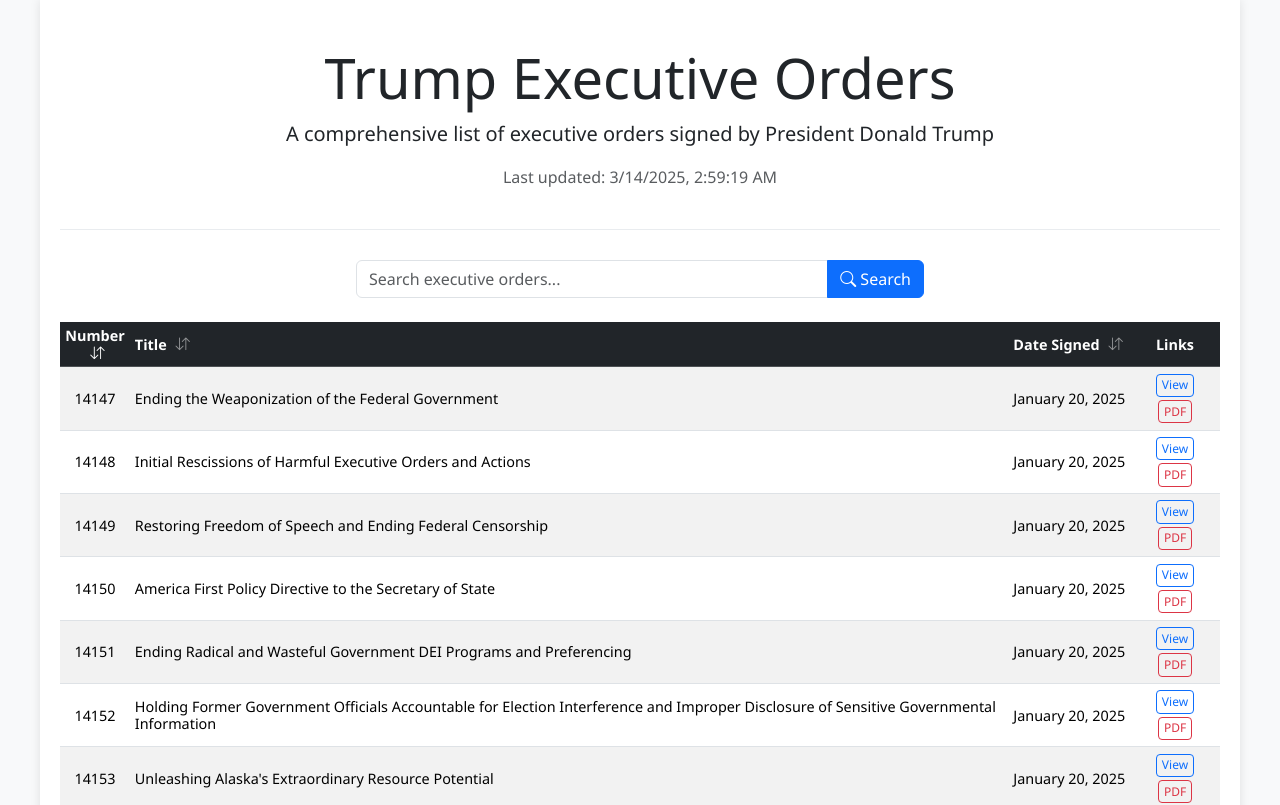
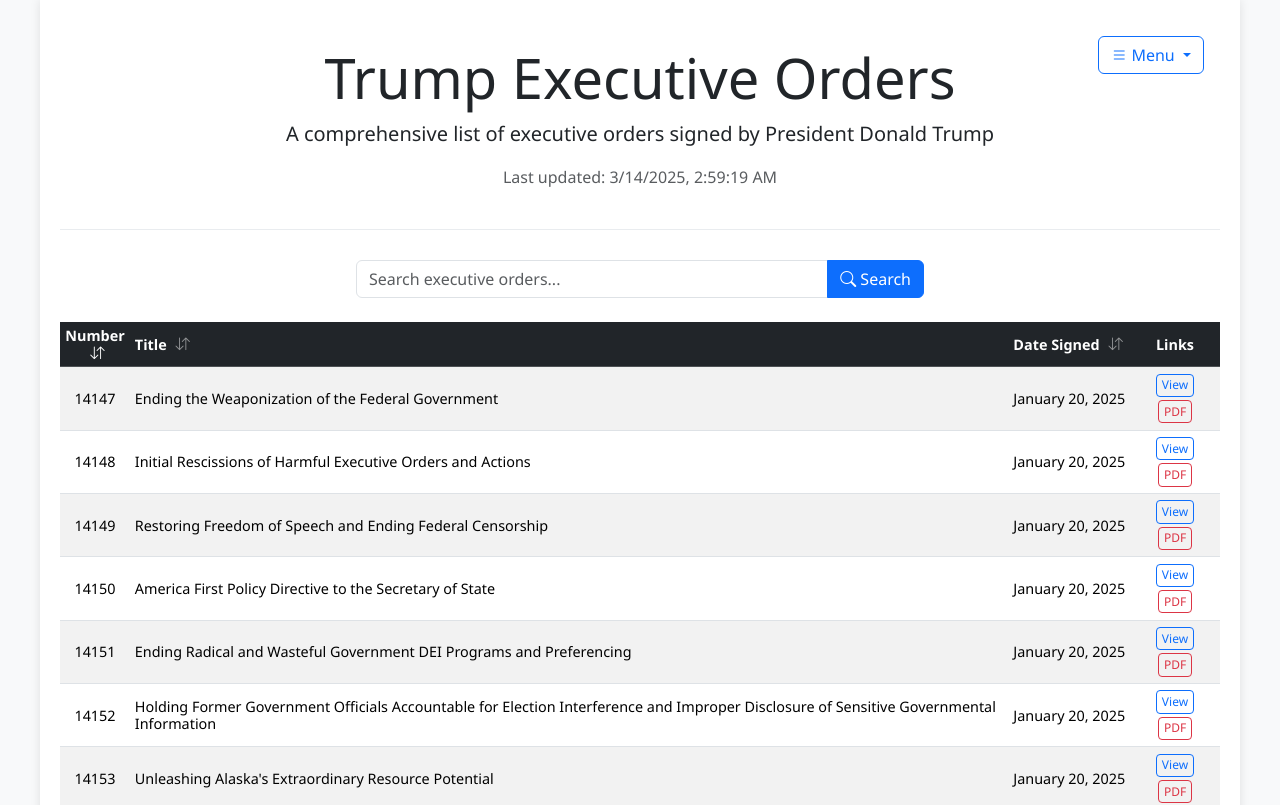
Before and after one commit to NancyWakeFDT/trump-executive-orders, a website: page public/index.html in a window 1280 px wide. Shown: the top 805 px of the page. Drawn offline with nearby package versions, Linux system fonts and the light colour scheme.

Commit message:
Update index.html
Add drop down, egg index

```diff
--- a/public/index.html
+++ b/public/index.html
@@ -10,7 +10,18 @@
 </head>
 <body>
     <div class="container">
-        <header class="py-4 text-center">
+        <header class="py-4 text-center position-relative">
+            <!-- Dropdown Menu in Upper Right -->
+            <div class="dropdown position-absolute top-0 end-0 mt-3 me-3">
+                <button class="btn btn-outline-primary dropdown-toggle" type="button" id="navDropdown" data-bs-toggle="dropdown" aria-expanded="false">
+                    <i class="bi bi-list"></i> Menu
+                </button>
+                <ul class="dropdown-menu" aria-labelledby="navDropdown">
+                    <li><a class="dropdown-item" href="index.html">Executive Orders</a></li>
+                    <li><a class="dropdown-item" href="egg-index.html">The Egg Index</a></li>
+                </ul>
+            </div>
+
             <h1 class="display-4">Trump Executive Orders</h1>
             <p class="lead">A comprehensive list of executive orders signed by President Donald Trump</p>
             <p class="text-muted">Last updated: <span id="last-updated">Loading...</span></p>
```
